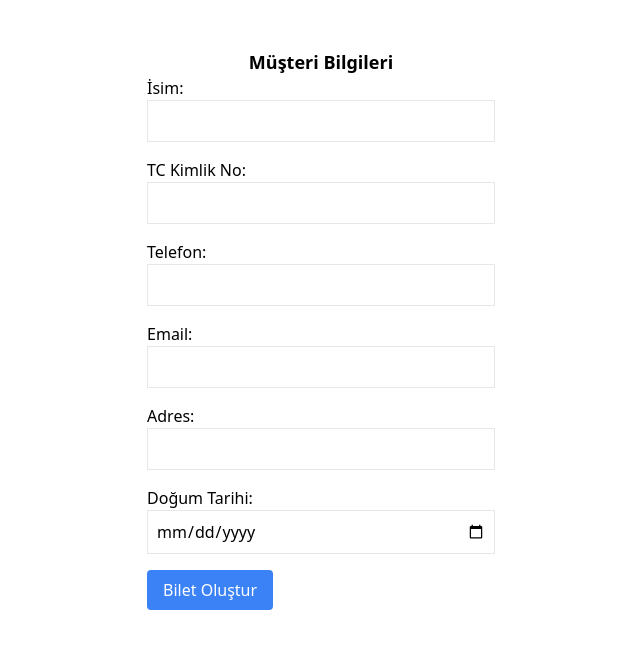
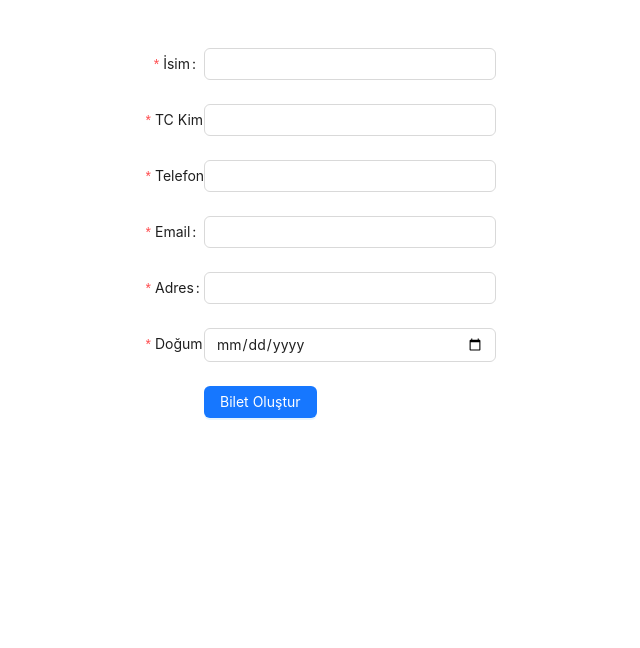
Before and after one commit to esrasevinc/beylikduzu-bilet, a Next.js app: page /form-page in a window 1280 px wide. Shown: the top 648 px of the page, without its empty margins (319-959 px from the left). Built offline with nearby package versions, Linux system fonts and the light colour scheme.

Commit message:
form test

```diff
--- a/app/_components/CustomerForm.tsx
+++ b/app/_components/CustomerForm.tsx
@@ -1,91 +1,101 @@
 "use client";
 
-import { useState } from "react";
 import { useRouter } from "next/navigation";
+import { Button, Form, Input, FormProps } from 'antd';
 import agent from "../api/agent";
 
 interface CustomerFormProps {
   selectedSeatId: string;
 }
 
-const CustomerForm = () => {
-  const [name, setName] = useState("");
-  const [tcNum, setTcNum] = useState("");
-  const [phone, setPhone] = useState("");
-  const [email, setEmail] = useState("");
-  const [address, setAddress] = useState("");
-  const [birthDate, setBirthDate] = useState("");
+const CustomerForm = ({ selectedSeatId }: CustomerFormProps) => {
   const router = useRouter();
+  const [form] = Form.useForm();
 
+  const onFinish: FormProps<CustomerFormProps>["onFinish"] = async (values) => {
+    try {
+      // Create the customer first using the form values
+      const customerResponse = await agent.Customers.create({
+        name: values.name,
+        TCNumber: values.TCNumber,
+        phone: values.phone,
+        email: values.email,
+        address: values.address,
+        birthDate: values.birthDate,
+      });
+
+
+      const customerId = customerResponse.id;
+
+      await agent.Tickets.buyTicket({
+        customerId: customerId,
+        seatId: selectedSeatId,
+      });
+
+    } catch (error) {
+      console.error('Error creating ticket:', error);
+    }
+  };
 
   return (
     <div className="w-full flex flex-col items-center justify-center max-w-7xl px-10 lg:px-20 mx-auto py-12">
-      <h2 className="text-lg font-bold">Müşteri Bilgileri</h2>
-      <form  className="space-y-4 items-center justify-center">
-        <div>
-          <label>İsim:</label>
-          <input
-            type="text"
-            value={name}
-            onChange={(e) => setName(e.target.value)}
-            className="border p-2 w-full"
-            required
-          />
-        </div>
-        <div>
-          <label>TC Kimlik No:</label>
-          <input
-            type="text"
-            value={tcNum}
-            onChange={(e) => setTcNum(e.target.value)}
-            className="border p-2 w-full"
-            required
-          />
-        </div>
-        <div>
-          <label>Telefon:</label>
-          <input
-            type="tel"
-            value={phone}
-            onChange={(e) => setPhone(e.target.value)}
-            className="border p-2 w-full"
-            required
-          />
-        </div>
-        <div>
-          <label>Email:</label>
-          <input
-            type="email"
-            value={email}
-            onChange={(e) => setEmail(e.target.value)}
-            className="border p-2 w-full"
-            required
-          />
-        </div>
-        <div>
-          <label>Adres:</label>
-          <input
-            type="text"
-            value={address}
-            onChange={(e) => setAddress(e.target.value)}
-            className="border p-2 w-full"
-            required
-          />
-        </div>
-        <div>
-          <label>Doğum Tarihi:</label>
-          <input
-            type="date"
-            value={birthDate}
-            onChange={(e) => setBirthDate(e.target.value)}
-            className="border p-2 w-full"
-            required
-          />
-        </div>
-        <button type="submit" className="px-4 py-2 bg-blue-500 text-white rounded">
-          Bilet Oluştur
-        </button>
-      </form>
+      <Form
+        layout='horizontal'
+        form={form}
+        onFinish={onFinish}
+        initialValues={{ layout: 'horizontal' }}
+        style={{ maxWidth: 800 }}
+        labelCol={{ span: 4 }}
+        wrapperCol={{ span: 20 }}
+      >
+        <Form.Item
+          label="İsim"
+          name="name"
+          rules={[{ required: true, message: 'Lütfen isminizi girin!' }]}
+        >
+          <Input />
+        </Form.Item>
+        <Form.Item
+          label="TC Kimlik No"
+          name="TCNumber"
+          rules={[{ required: true, message: 'Lütfen TC Kimlik numaranızı girin!' }]}
+        >
+          <Input />
+        </Form.Item>
+        <Form.Item
+          label="Telefon"
+          name="phone"
+          rules={[{ required: true, message: 'Lütfen telefon numaranızı girin!' }]}
+        >
+          <Input />
+        </Form.Item>
+        <Form.Item
+          label="Email"
+          name="email"
+          rules={[{ required: true, message: 'Lütfen email adresinizi girin!' }]}
+        >
+          <Input />
+        </Form.Item>
+        <Form.Item
+          label="Adres"
+          name="address"
+          rules={[{ required: true, message: 'Lütfen adresinizi girin!' }]}
+        >
+          <Input />
+        </Form.Item>
+        <Form.Item
+          label="Doğum Tarihi"
+          name="birthDate"
+          rules={[{ required: true, message: 'Lütfen doğum tarihinizi girin!' }]}
+        >
+          <Input type="date" />
+        </Form.Item>
+        <Form.Item wrapperCol={{ offset: 4, span: 20 }}>
+          <Button type="primary" htmlType="submit">
+            Bilet Oluştur
+          </Button>
+        </Form.Item>
+      </Form>
     </div>
   );
 };
--- a/app/_components/SeatSelection.tsx
+++ b/app/_components/SeatSelection.tsx
@@ -71,8 +71,8 @@ const SeatSelection = ({ activityId }: SeatSelectionProps) => {
 
   const handleContinue = () => {
     if (isClient && selectedSeat) {
-      router.push('/form-page')
-     };
+      router.push(`/form-page?selectedSeatId=${selectedSeat.id}`);
+    }
   }
 
   return (
--- a/app/form-page/page.tsx
+++ b/app/form-page/page.tsx
@@ -1,10 +1,15 @@
 import React from 'react'
 import CustomerForm from '../_components/CustomerForm'
+import { useRouter } from 'next/router';
 
 const page = () => {
+
+    const { query } = useRouter();
+    const selectedSeatId = query.selectedSeatId as string;
+
   return (
     <>
-        <CustomerForm />
+        <CustomerForm selectedSeatId={selectedSeatId} />
     </>
   )
 }
--- a/package.json
+++ b/package.json
@@ -9,6 +9,7 @@
     "lint": "next lint"
   },
   "dependencies": {
+    "antd": "^5.21.2",
     "axios": "^1.7.7",
     "mobx": "^6.13.3",
     "next": "14.2.13",
```
Also changed, not shown: 1 other file (tests, documents, lock files or other folders).
